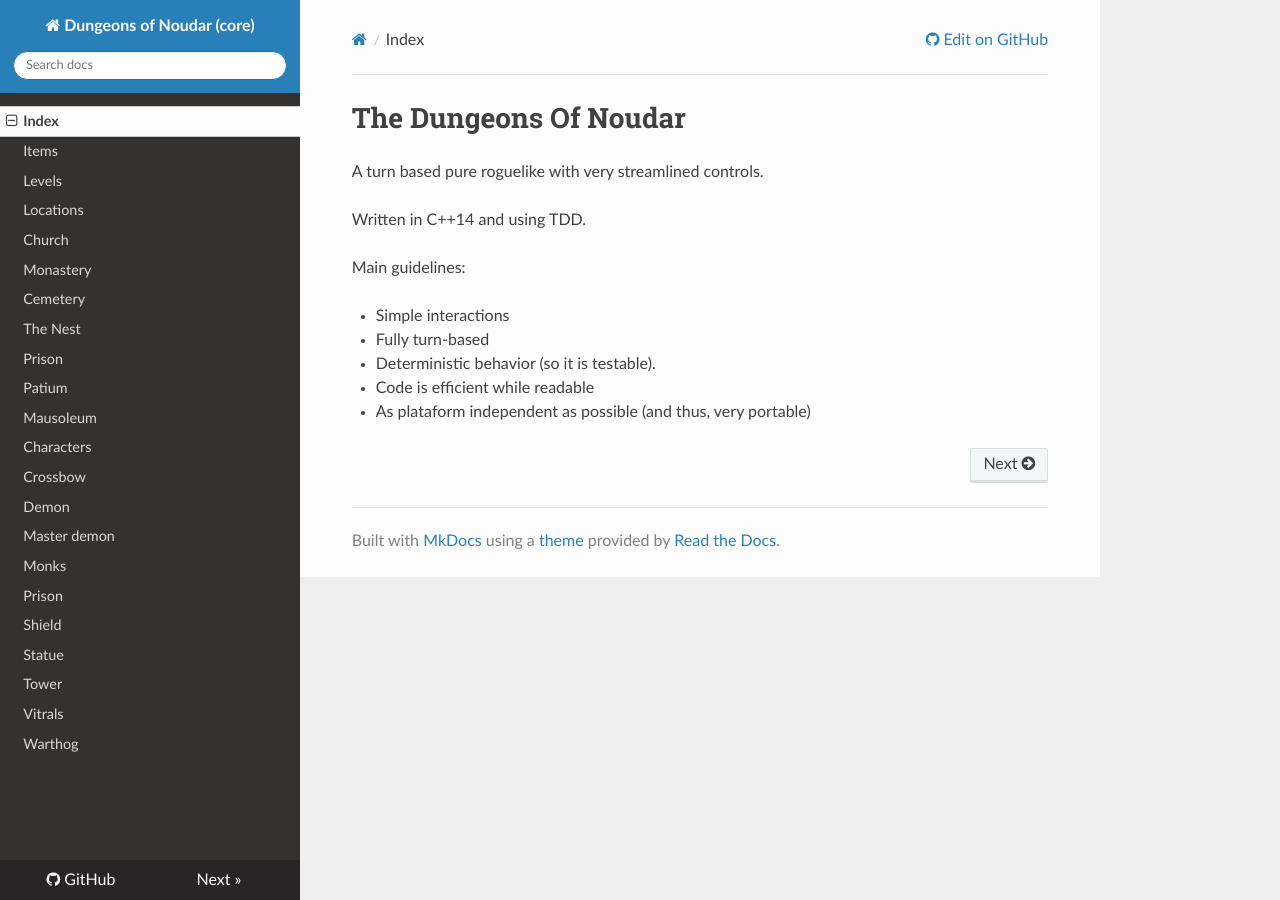
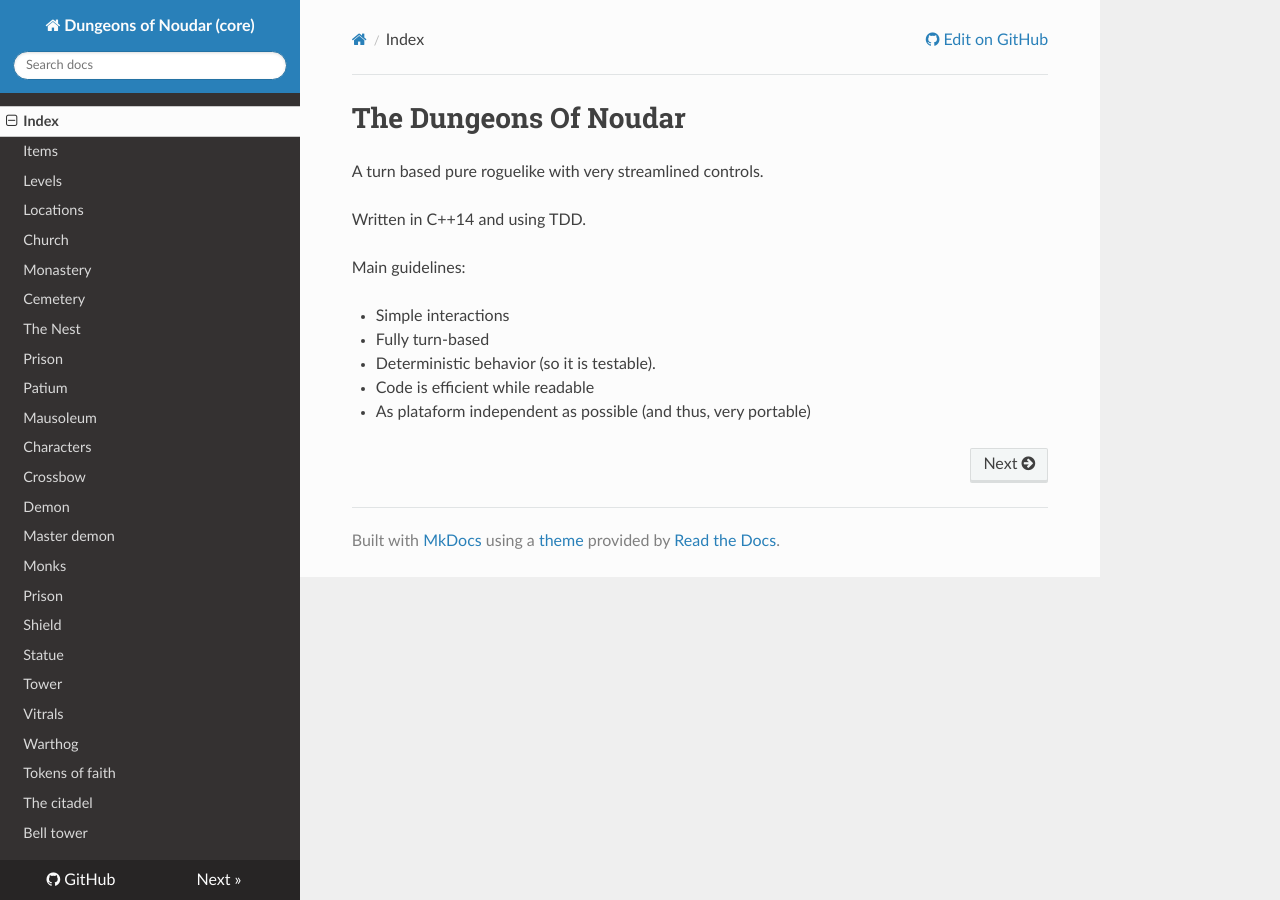
Before and after one commit to TheFakeMontyOnTheRun/noudar-core, an MkDocs documentation site: the page built from docs/index.md, in a window 1280 px wide. Built offline with MkDocs 1.6.1, drawn with Linux system fonts in a browser that asks for light colours; nearby versions of some CDN libraries; old or Windows-style settings are respelled for this version of MkDocs.

Commit message:
Add more pages to the pages list
Otherwise, warnings would be generated

```diff
--- a/mkdocs.yml
+++ b/mkdocs.yml
@@ -24,3 +24,6 @@ pages:
 - Tower: tower.md
 - Vitrals: vitrals.md
 - Warthog: warthog.md
+- Tokens of faith: tokens-of-faith.md
+- The citadel: citadel.md
+- Bell tower: bell-tower.md
```
